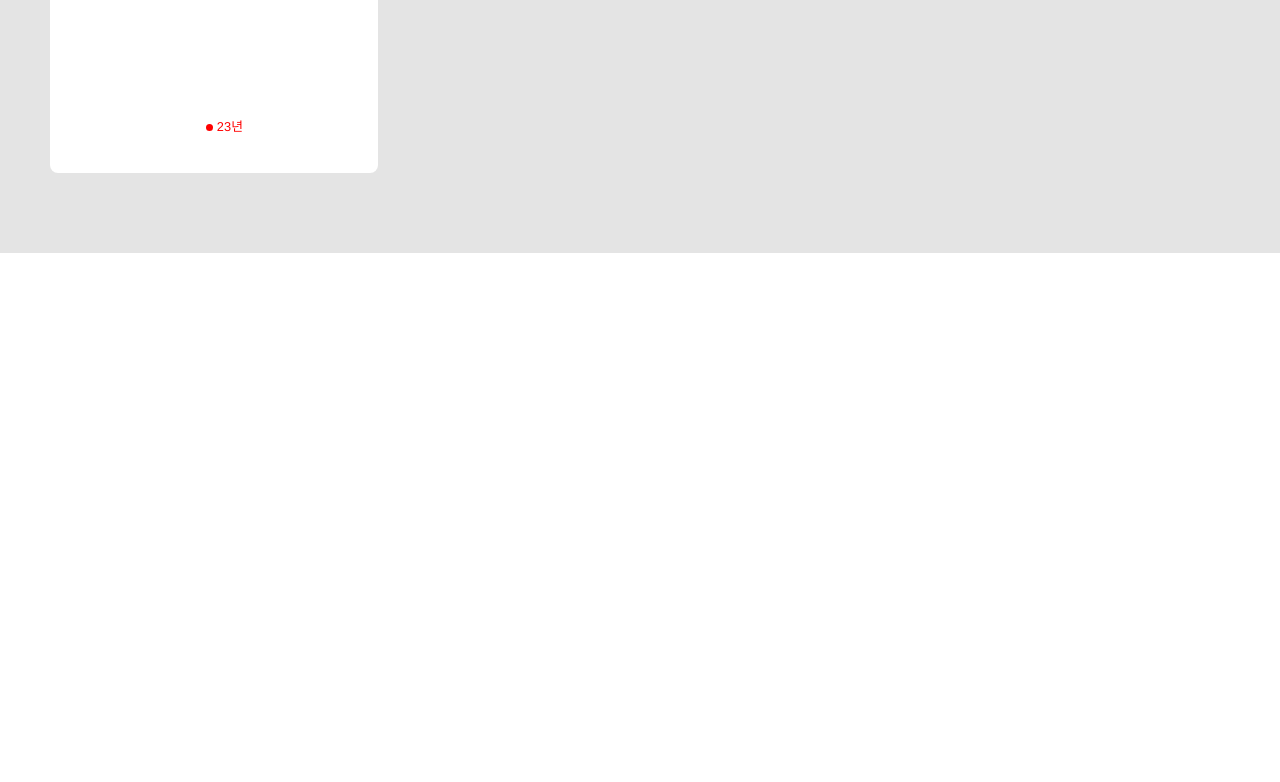
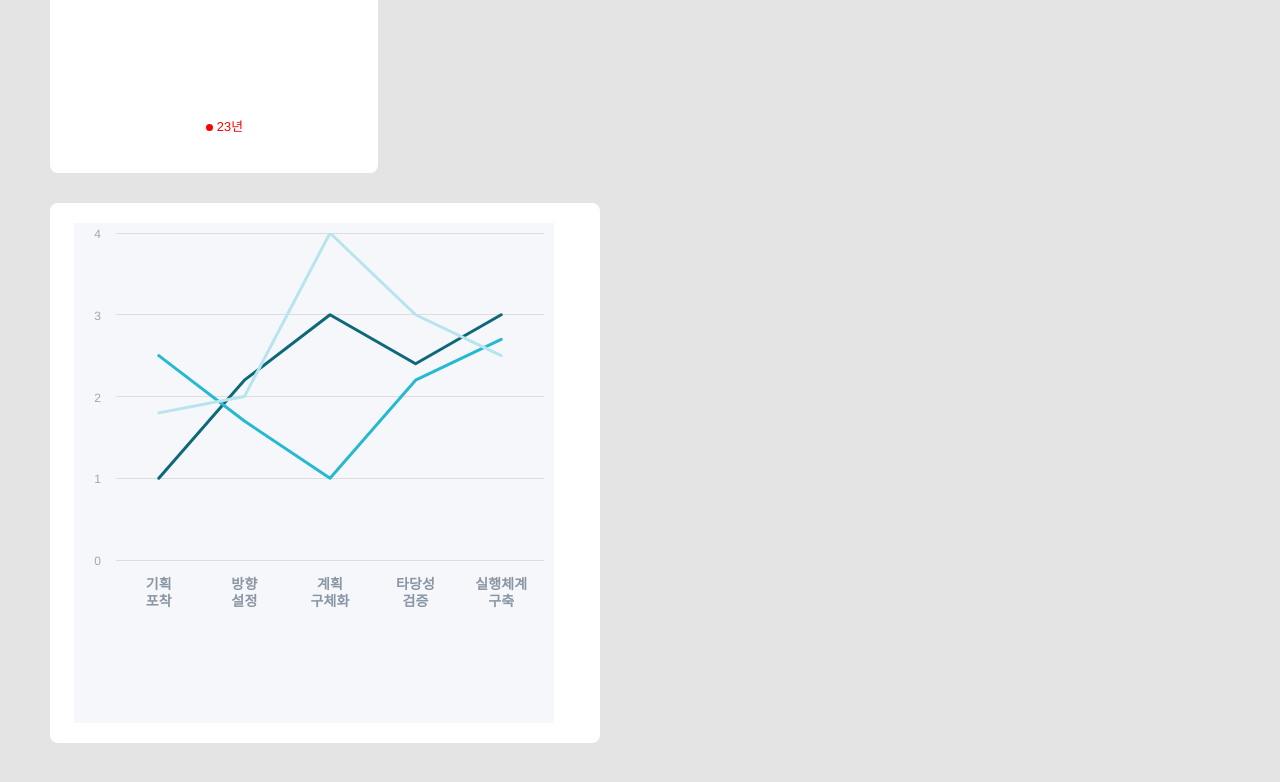
Before and after one commit to withoutthem/pub_tms, a React (Create React App) app: page / in a window 1280 px wide. Shown: the part 1894-2676 px from the top of the page. Before the commit the page ends 2147 px from the top, so only its background shows below. Built offline with nearby package versions, Linux system fonts and the light colour scheme.

Commit message:
마지막 그래프 폴리곤그래프는 다시 수정해야함

```diff
--- a/src/App.tsx
+++ b/src/App.tsx
@@ -39,6 +39,11 @@ const StyledbubbleChart = styled('div')({
     height: '300px',
 });
 const StyledbarChart = styled('div')({});
+const StyledLineChart = styled('div')({
+    width: '480px',
+    height: '500px',
+    background: '#F5F7FA',
+});
 const pieColors = ['#68D6E8', '#B280FF'];
 const pieColors2 = ['#68D6E8', '#B280FF', '#FE7A7A', '#FFBF6B'];
 
@@ -291,13 +296,11 @@ const bigDonutoptions = {
     ],
 };
 
-
-
 //가로그래프 옵션
 const xChartOptions = {
     chart: {
         type: 'bar',
-        height:320,
+        height: 320,
     },
     title: {
         style: {
@@ -310,7 +313,7 @@ const xChartOptions = {
     plotOptions: {
         bar: {
             groupPadding: 0.23,
-            pointWidth:20,
+            pointWidth: 20,
             borderRadius: 20,
         },
     },
@@ -319,12 +322,12 @@ const xChartOptions = {
         {
             name: '본인응답',
             data: [83, 83, 90],
-            color:'#26B9D1'
+            color: '#26B9D1',
         },
         {
             name: '타인응답',
             data: [77, 73, 77],
-            color:'#25899A'
+            color: '#25899A',
         },
         {
             name: '그룹평균',
@@ -349,7 +352,7 @@ const xChartOptions = {
                 height: 10,
             },
             pointPlacement: 0.31,
-          }
+        },
     ],
     xAxis: {
         categories: ['비전/전략', '실행', '인쇄조직'],
@@ -400,54 +403,129 @@ const polygonOptions = {
         enabled: false, // 하단 차트 로고 비활성화
     },
     xAxis: {
-        categories: ['경험','성과' , '역량/리더쉽',],
+        categories: ['경험', '성과', '역량/리더쉽'],
         tickmarkPlacement: 'on',
-        lineWidth: 0
+        lineWidth: 0,
     },
     yAxis: {
         gridLineInterpolation: 'polygon',
         lineWidth: 0,
         gridLineWidth: 0, // Remove grid lines
         labels: {
-            enabled: false // Remove labels
+            enabled: false, // Remove labels
         },
-        min: 0
+        min: 0,
     },
-    series: [{
+    series: [
+        {
             name: '23년',
             data: [
                 { y: 80, color: 'red' },
                 { y: 50, color: 'red' },
-            { y: 90, color: 'red' }
+                { y: 90, color: 'red' },
             ],
             pointPlacement: 'on',
-        color:'transparent',
+            color: 'transparent',
             lineWidth: 2,
             lineColor: 'black',
             marker: {
-            fillColor: 'blue' // legend의 dot의 색상 설정
-        }
-    }],
+                fillColor: 'blue', // legend의 dot의 색상 설정
+            },
+        },
+    ],
     legend: {
         enabled: true,
         useHTML: true, // HTML 사용 활성화
-        itemHiddenStyle:{
-            color:'transparent',
+        itemHiddenStyle: {
+            color: 'transparent',
         },
         itemEvents: {
-            legendItemClick: function() {
+            legendItemClick: function () {
                 // 클릭 이벤트 무시
                 return false;
-            }
             },
-        labelFormatter: function(this:any) {
+        },
+        labelFormatter: function (this: any) {
             return `
         <em style="display:inline-block; width:7px;height:7px;background:red; border-radius:50%;"></em>
         <span style="color: red;">${this.name}</span>
         `; // 커스텀 마크업으로 텍스트 변경
-        }
-      }
-}
+        },
+    },
+};
+
+//라인 옵션
+const lineOptions = {
+    chart: {
+        type: 'line',
+        backgroundColor: 'rgba(0,0,0,0)',
+    },
+    title: {
+        style: {
+            display: 'none',
+        },
+    },
+    credits: {
+        enabled: false, // 하단 차트 로고 비활성화
+    },
+    xAxis: {
+        categories: [`기획<br />포착`, `방향<br />설정`, `계획<br />구체화`, `타당성<br />검증`, `실행체계<br />구축`],
+        labels: {
+            style: {
+                color: '#8996A3',
+                fontSize: '14px',
+                fontWeight: '700',
+            },
+        },
+        lineWidth: '1',
+        lineColor: '#ddd',
+    },
+    yAxis: {
+        max: 4,
+        title: {
+            style: {
+                display: 'none',
+            },
+        },
+        labels: {
+            style: {
+                color: '#9DA8B4',
+                fontSize: '12px',
+                fontWeight: '400',
+            },
+        },
+        gridLineWidth: 1,
+        gridLineColor: '#ddd',
+    },
+    plotOptions: {
+        line: {
+            lineWidth: 3,
+            marker: {
+                enabled: false,
+            },
+        },
+    },
+    legend: {
+        enabled: false,
+    },
+    series: [
+        {
+            name: '대상자 종합점수',
+            data: [1, 2.2, 3, 2.4, 3],
+            color: '#0D6978',
+        },
+        {
+            name: '평균',
+            data: [2.5, 1.7, 1, 2.2, 2.7],
+            color: '#26B9D1',
+        },
+        {
+            name: '상위 20%',
+            data: [1.8, 2, 4, 3, 2.5],
+            color: '#B7E4EE',
+        },
+    ],
+};
 
 function App() {
     return (
@@ -486,6 +564,11 @@ function App() {
                         <HighchartsReact highcharts={Highcharts} options={polygonOptions} />
                     </StyledbarChart>
                 </StyledWidgetWrapDiv>
+                <StyledWidgetWrapDiv css={{ width: '550px', flex: '0' }}>
+                    <StyledLineChart>
+                        <HighchartsReact highcharts={Highcharts} options={lineOptions} />
+                    </StyledLineChart>
+                </StyledWidgetWrapDiv>
             </StyledFullHeightDiv>
         </>
     );
```
Lines whose indentation alone changed are shown as unchanged.
